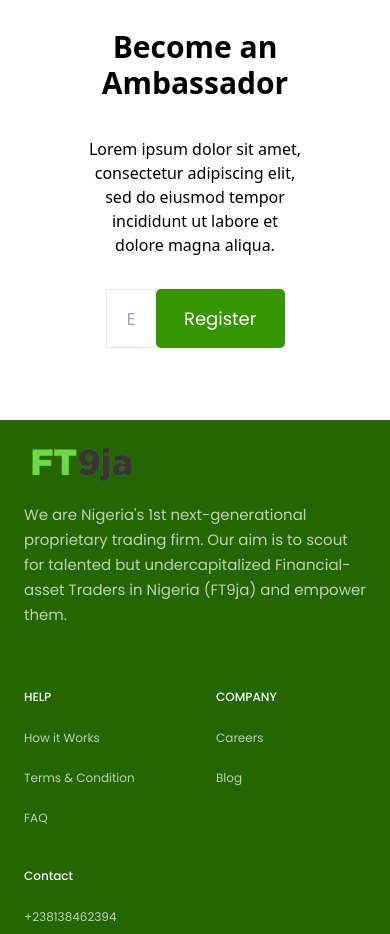
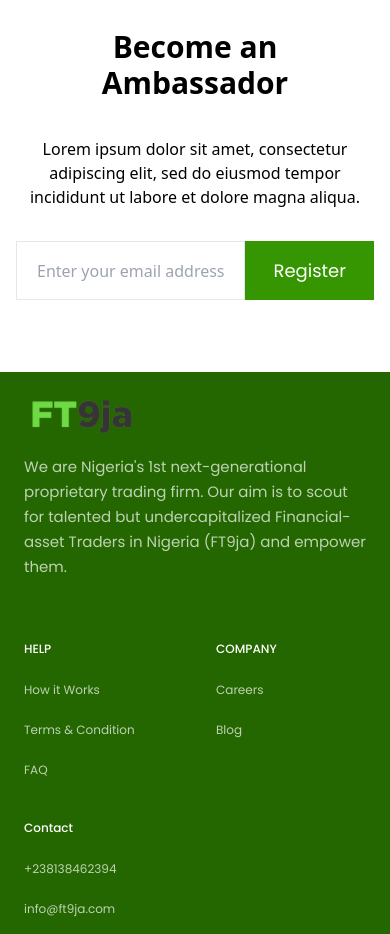
Before and after one commit to seunthegreat/FT9ja-Hero-main, a React (Vite) app: page / in a window 390 px wide. Shown: the part 3560-4494 px from the top of the page. Built offline with nearby package versions, Linux system fonts and the light colour scheme.

Commit message:
Responsive CTA config

```diff
--- a/src/components/Button.jsx
+++ b/src/components/Button.jsx
@@ -1,9 +1,9 @@
 import React from 'react'
 
-const Button = ({styles, title, outline, small}) => (
+const Button = ({styles, title, outline, small, square}) => (
   <button
     type="button"
-    className={`${small && "py-3 px-5" } py-4 px-7 rounded-[5px] ${outline ? "border-gray-400 border" : "bg-button"}
+    className={`${small && "py-3 px-5" } py-4 px-7 ${!square ? "rounded-[5px]" : "rounded-[0px]"}  ${outline ? "border-gray-400 border" : "bg-button"}
     font-poppins text-[18px] ${outline ? "text-black" : "text-primary"} outline-none ${styles} `}>
     {title}
   </button>
--- a/src/components/CTA.jsx
+++ b/src/components/CTA.jsx
@@ -21,17 +21,17 @@
       <div
         className="flex flex-col container mx-auto px-4 py-8 items-center justify-center">
         <h2 className="py-5 text-3xl font-bold mb-4 text-center">Become an Ambassador</h2>
-        <p className="w-[60%] mb-8 text-center">{loremIpsum}</p>
-        <div className='mb-10 w-[50%]'>
-          <form onSubmit={handleSubmit} className={`flex flex-row w-full`}>
+        <p className="md:w-[60%] lg:w-[60%] sm:w-[70%] ss:w-[80%] mb-8 font-light text-center">{loremIpsum}</p>
+        <div className='mb-10 md:w-[50%] lg:w-[50%] xs:w-[95%]'>
+          <form onSubmit={handleSubmit} className={`flex md:flex-row lg:flex-row sm:flex-row ss:flex-row xs:flex-col w-full`}>
             <input
               type="email"
               value={email}
               onChange={handleChange}
-              className={`w-[100%] border px-5 py-4`}
+              className={`w-[100%] border px-5 py-3 ss:mb-0 sm:mb-0 xs:mb-3`}
               placeholder={'Enter your email address'}
             />
-           <Button title="Register" small/>
+           <Button title="Register" small square/>
         </form>
         </div>
       </div>
```
